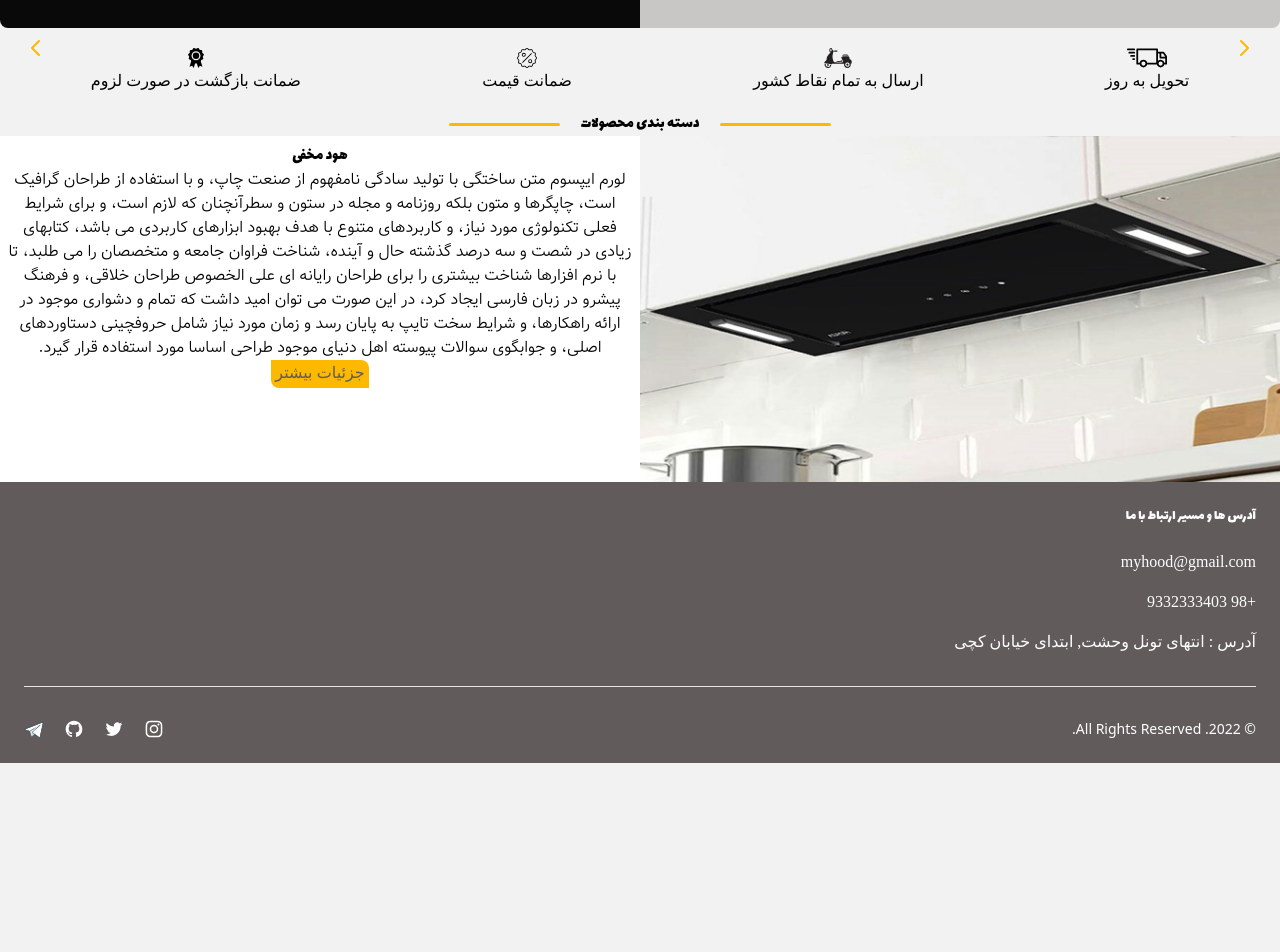
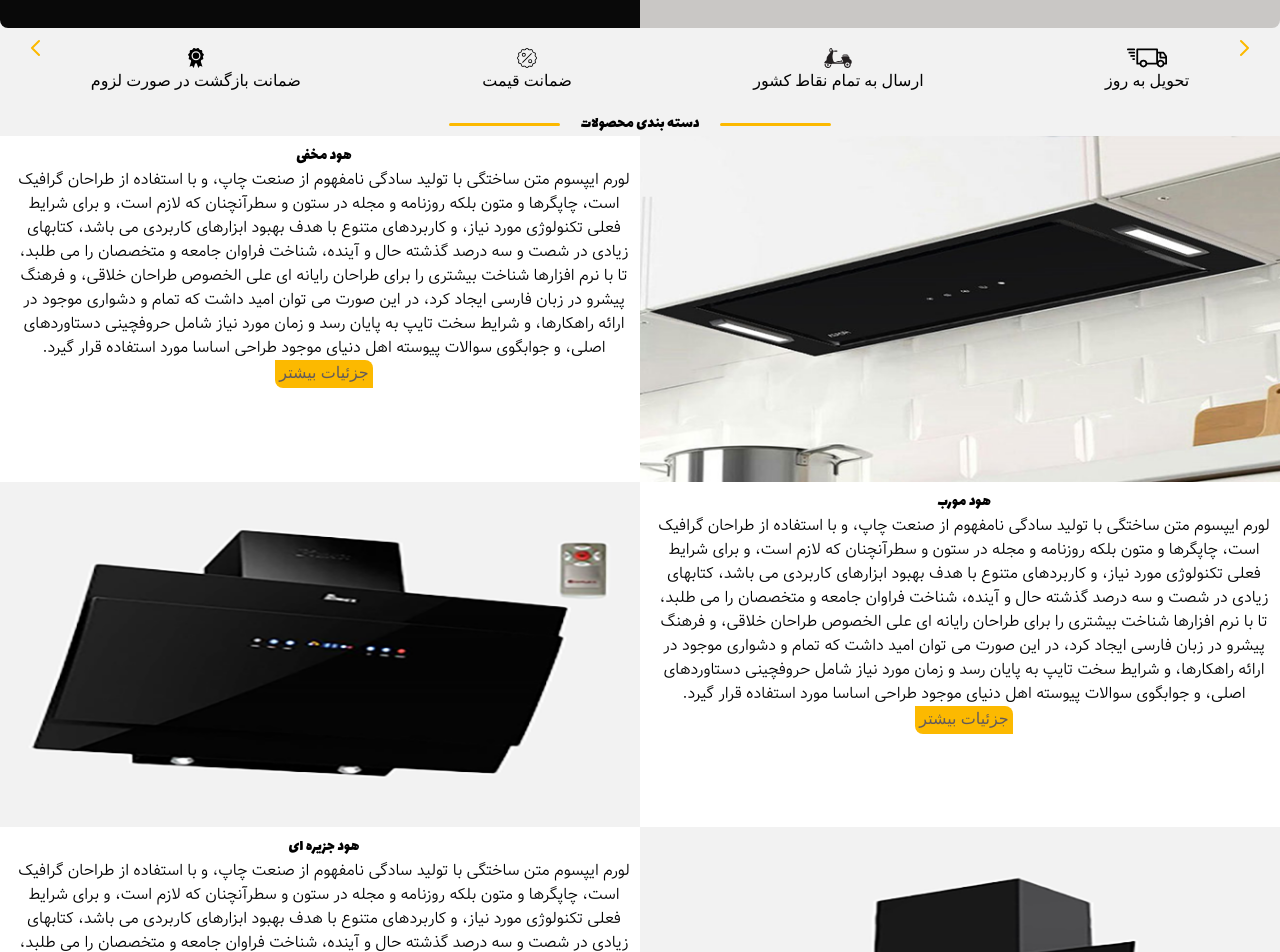
Before and after one commit to Parsa361/MyHood, a Nuxt app: page / in a window 1280 px wide. Shown: the part 200-1152 px from the top of the page. Before the commit the page ends 963 px from the top, so only its background shows below. Built offline with nearby package versions, Linux system fonts and the light colour scheme.

Commit message:
Add all categories sec

```diff
--- a/components/CategoriesSec.vue
+++ b/components/CategoriesSec.vue
@@ -18,16 +18,18 @@
     <!-- Background white -->
     <div class="bg-white">
       <!-- Container -->
-      <div class="container mx-auto my-[2.5rem]">
-        <!-- Content -->
-        <div class="flex flex-col md:flex-row mb-[0.5rem]">
+      <div class="container mx-auto my-[3.5rem] flex flex-col mb-[0.5rem]" v-for="(cat, index) in category" :key="index"
+        :class="index % 2 === 1 ? 'md:flex-row-reverse' : 'md:flex-row' ">
+
         <!-- Image 1-->
         <div class="md:w-1/2">
-            <img src="~/assets/images/hidden.png" alt="hidden hood" class="object-cover object-center" />
+          <img :src="require(`~/assets/images/${cat.catImg}.png`)" alt="hidden hood"
+            class="object-cover object-center h-full" />
         </div>
         <!-- Text 1-->
-          <div class="flex flex-col md:w-1/2 px-2 py-2">
-            <p class="text-center md:text-start font-Lalezar text-[0.75rem] xl:mb-[1rem] md:text-[1.5rem]"> هود مخفی</p>
+        <div class="flex flex-col md:w-1/2 pr-2 pl-4 py-2">
+          <p class="text-center md:text-start font-Lalezar text-[0.75rem] xl:mb-[1rem] md:text-[1.5rem]">
+            {{cat.catTitle}}</p>
           <p
             class="hidden lg:flex text-center md:text-start font-VazirLight text-[0.75rem] md:text-[1rem] xl:mb-[1rem]">
             لورم ایپسوم متن ساختگی با تولید سادگی نامفهوم از صنعت چاپ، و با
@@ -58,11 +60,31 @@
       </div>
     </div>
   </div>
-  </div>
+
 </template>
 
 <script>
 export default {
   name: "CategoriesSection",
+  data() {
+    return {
+
+      category: [
+        {
+          catTitle: 'هود مخفی',
+          catImg: 'hidden'
+
+        },
+        {
+          catTitle: 'هود مورب',
+          catImg: 'movarab'
+        },
+        {
+          catTitle: 'هود جزیره ای',
+          catImg: 'island'
+        },
+      ]
+    }
+  },
 };
 </script>
```
Lines whose indentation alone changed are shown as unchanged.
